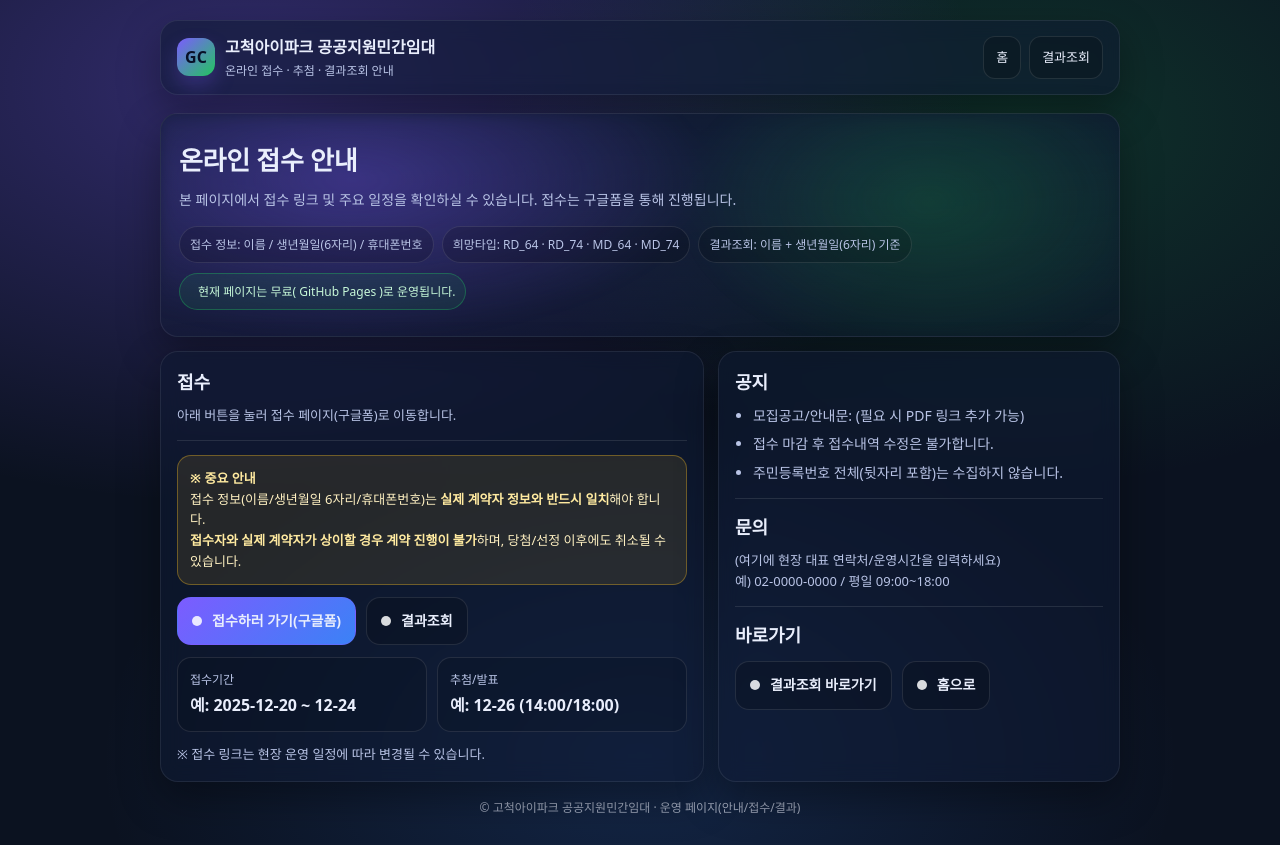
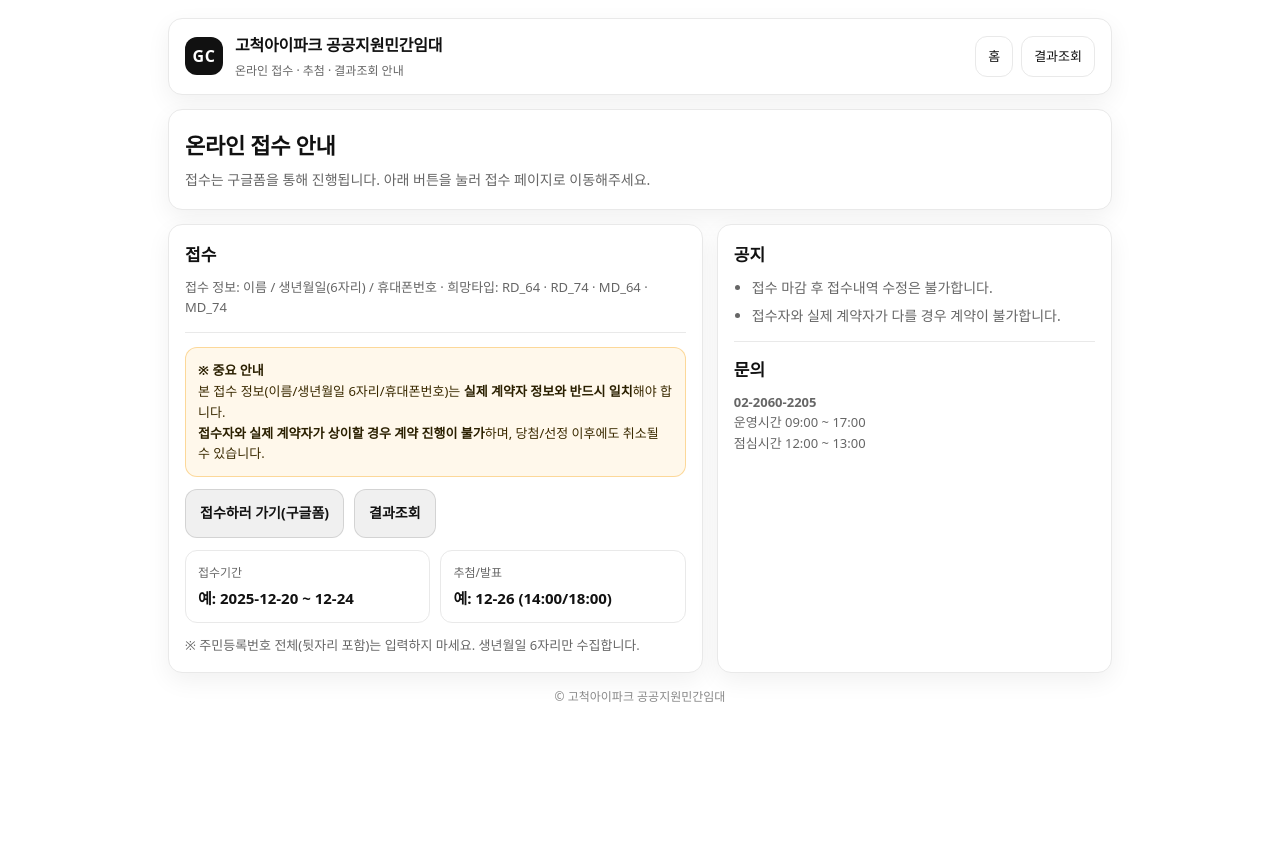
Before and after one commit to kochuk-ipark/kochuk-ipark, a plain HTML site: page index.html in a window 1280 px wide. After the commit the page ends 800 px from the top, so only its background shows below. Drawn offline with Linux system fonts and the light colour scheme.

Commit message:
Update index.html

```diff
--- a/index.html
+++ b/index.html
@@ -7,162 +7,138 @@
   <meta name="description" content="고척아이파크 공공지원민간임대 온라인 접수/추첨/결과 안내" />
   <style>
     :root{
-      --bg:#0b1220;
-      --card:#0f1a33cc;
-      --line:#223056;
-      --text:#e9eefc;
-      --muted:#b9c4e6;
-      --accent:#7c5cff;
-      --accent2:#22c55e;
-      --warn:#fbbf24;
-      --shadow: 0 16px 40px rgba(0,0,0,.35);
-      --radius:18px;
+      --bg:#ffffff;
+      --text:#111;
+      --muted:#666;
+      --line:#e9e9e9;
+      --card:#fff;
+      --shadow: 0 8px 24px rgba(0,0,0,.06);
+      --radius:14px;
+
+      /* 버튼(회색 + 약간 투명 느낌) */
+      --btn-bg: rgba(0,0,0,.06);
+      --btn-bg-hover: rgba(0,0,0,.10);
+      --btn-border: rgba(0,0,0,.12);
+      --btn-text:#111;
     }
     *{box-sizing:border-box}
     body{
       margin:0;
       font-family: system-ui, -apple-system, Segoe UI, Roboto, "Apple SD Gothic Neo", "Noto Sans KR", Arial, sans-serif;
+      background:var(--bg);
       color:var(--text);
-      background:
-        radial-gradient(1200px 700px at 20% 10%, rgba(124,92,255,.35), transparent 60%),
-        radial-gradient(900px 600px at 80% 15%, rgba(34,197,94,.18), transparent 60%),
-        radial-gradient(900px 600px at 50% 90%, rgba(59,130,246,.18), transparent 60%),
-        var(--bg);
       line-height:1.6;
     }
     a{color:inherit}
-    .wrap{max-width:1000px;margin:0 auto;padding:20px}
+    .wrap{max-width:980px;margin:0 auto;padding:18px}
+
     .topbar{
       display:flex;align-items:center;justify-content:space-between;gap:12px;
-      padding:14px 16px;border:1px solid rgba(255,255,255,.08);
-      background:rgba(15,26,51,.55);
-      backdrop-filter: blur(10px);
+      padding:14px 16px;
+      border:1px solid var(--line);
       border-radius: var(--radius);
+      background:var(--card);
       box-shadow: var(--shadow);
     }
-    .brand{display:flex;align-items:center;gap:10px}
+    .brand{
+      display:flex;align-items:center;gap:12px;
+      min-width:0;
+    }
     .logo{
       width:38px;height:38px;border-radius:12px;
-      background: linear-gradient(135deg, rgba(124,92,255,1), rgba(34,197,94,1));
-      display:grid;place-items:center;font-weight:800;color:#081027;
-      box-shadow: 0 10px 20px rgba(124,92,255,.25);
+      background:#111;color:#fff;
+      display:grid;place-items:center;
+      font-weight:800;letter-spacing:.5px;
+      flex:0 0 auto;
     }
-    .brand h1{font-size:16px;margin:0}
-    .brand p{margin:0;color:var(--muted);font-size:12px}
+    .brand h1{
+      margin:0;font-size:16px;letter-spacing:-.2px;
+      white-space:nowrap;overflow:hidden;text-overflow:ellipsis;
+    }
+    .brand p{margin:2px 0 0;color:var(--muted);font-size:12px}
     .nav{display:flex;gap:8px;flex-wrap:wrap}
     .nav a{
       text-decoration:none;
-      padding:10px 12px;border-radius:12px;
-      border:1px solid rgba(255,255,255,.10);
-      background:rgba(0,0,0,.18);
-      color:var(--text);
+      padding:9px 12px;
+      border-radius:12px;
+      border:1px solid var(--line);
+      background:#fff;
       font-size:13px;
+      color:#111;
     }
-    .nav a:hover{border-color:rgba(124,92,255,.6)}
+    .nav a:hover{background:rgba(0,0,0,.03)}
+
     .hero{
-      margin-top:18px;
-      padding:26px 18px;
+      margin-top:14px;
+      padding:18px 16px;
+      border:1px solid var(--line);
       border-radius: var(--radius);
-      border:1px solid rgba(255,255,255,.08);
-      background: linear-gradient(180deg, rgba(15,26,51,.75), rgba(15,26,51,.35));
+      background:var(--card);
       box-shadow: var(--shadow);
-      position:relative;
-      overflow:hidden;
     }
-    .hero:before{
-      content:"";
-      position:absolute;inset:-2px;
-      background:
-        radial-gradient(600px 260px at 20% 30%, rgba(124,92,255,.35), transparent 60%),
-        radial-gradient(420px 260px at 80% 40%, rgba(34,197,94,.18), transparent 60%);
-      filter: blur(8px);
-      z-index:0;
-    }
-    .hero > *{position:relative;z-index:1}
-    .hero h2{margin:0 0 8px;font-size:26px;letter-spacing:-.3px}
+    .hero h2{margin:0 0 6px;font-size:22px;letter-spacing:-.3px}
     .hero .sub{margin:0;color:var(--muted);font-size:14px}
-    .chips{display:flex;gap:8px;flex-wrap:wrap;margin-top:14px}
-    .chip{
-      font-size:12px;color:var(--muted);
-      border:1px solid rgba(255,255,255,.10);
-      background:rgba(0,0,0,.16);
-      padding:8px 10px;border-radius:999px;
-    }
 
     .grid{display:grid;grid-template-columns:1.15fr .85fr;gap:14px;margin-top:14px}
     @media (max-width:900px){ .grid{grid-template-columns:1fr} }
 
     .card{
+      border:1px solid var(--line);
       border-radius: var(--radius);
-      border:1px solid rgba(255,255,255,.08);
-      background:rgba(15,26,51,.55);
-      backdrop-filter: blur(10px);
+      background:var(--card);
       box-shadow: var(--shadow);
       padding:16px;
     }
-    .card h3{margin:0 0 8px;font-size:18px}
+    .card h3{margin:0 0 8px;font-size:17px}
     .muted{color:var(--muted);font-size:13px;margin:0}
-    .hr{height:1px;background:rgba(255,255,255,.10);margin:14px 0}
+    .hr{height:1px;background:var(--line);margin:14px 0}
 
     .warn{
-      border:1px solid rgba(251,191,36,.35);
-      background: rgba(251,191,36,.10);
-      padding:12px;border-radius:14px;
-      color:#fff1c2;
+      border:1px solid rgba(245, 159, 0, .35);
+      background: rgba(245, 159, 0, .08);
+      padding:12px;border-radius:12px;
+      color:#3a2a00;
       font-size:13px;
     }
-    .warn b{color:#ffeaa0}
+    .warn b{color:#2b2000}
 
     .btnrow{display:flex;gap:10px;flex-wrap:wrap;margin-top:12px}
     .btn{
-      display:inline-flex;align-items:center;gap:10px;
-      padding:12px 14px;border-radius:14px;
-      border:1px solid rgba(255,255,255,.10);
+      display:inline-flex;align-items:center;justify-content:center;
+      padding:12px 14px;
+      border-radius:12px;
+      border:1px solid var(--btn-border);
+      background: var(--btn-bg);
+      color:var(--btn-text);
       text-decoration:none;
       font-weight:700;
       font-size:14px;
-      transition:.15s transform ease, .15s border-color ease, .15s background ease;
-      user-select:none;
+      transition:.15s ease;
+      min-height:44px;
     }
-    .btn:hover{transform: translateY(-1px);border-color:rgba(124,92,255,.55)}
-    .btn.primary{
-      background: linear-gradient(135deg, rgba(124,92,255,1), rgba(59,130,246,1));
-      border-color: rgba(124,92,255,.35);
-    }
-    .btn.ghost{
-      background: rgba(0,0,0,.18);
-    }
-    .btn .dot{
-      width:10px;height:10px;border-radius:999px;background:rgba(255,255,255,.85)
-    }
+    .btn:hover{background:var(--btn-bg-hover)}
+    .btn:active{transform: translateY(1px)}
+    .btn.small{padding:10px 12px;font-size:13px;min-height:40px}
+
     .kpi{display:grid;grid-template-columns:1fr 1fr;gap:10px;margin-top:12px}
     .kpi .box{
-      border:1px solid rgba(255,255,255,.10);
-      background:rgba(0,0,0,.14);
-      border-radius:14px;padding:12px;
+      border:1px solid var(--line);
+      background:#fff;
+      border-radius:12px;
+      padding:12px;
     }
-    .kpi .box .t{font-size:12px;color:var(--muted)}
-    .kpi .box .v{font-size:16px;font-weight:800;margin-top:4px}
+    .kpi .t{font-size:12px;color:var(--muted)}
+    .kpi .v{font-size:15px;font-weight:800;margin-top:4px}
 
     ul{margin:8px 0 0;padding-left:18px}
     li{margin:6px 0;color:var(--muted);font-size:14px}
 
     .footer{
-      margin:16px 0 8px;
-      color:rgba(233,238,252,.65);
+      margin:14px 0 8px;
+      color:#888;
       font-size:12px;
       text-align:center;
     }
-    .badge{
-      display:inline-flex;align-items:center;gap:8px;
-      padding:8px 10px;border-radius:999px;
-      border:1px solid rgba(34,197,94,.35);
-      background: rgba(34,197,94,.10);
-      color:#c7f9d9;
-      font-size:12px;
-      margin-top:10px;
-    }
-    .badge .dot{background:rgba(34,197,94,.9)}
   </style>
 </head>
 
@@ -185,39 +161,30 @@
     <section class="hero">
       <h2>온라인 접수 안내</h2>
       <p class="sub">
-        본 페이지에서 접수 링크 및 주요 일정을 확인하실 수 있습니다.
-        접수는 구글폼을 통해 진행됩니다.
+        접수는 구글폼을 통해 진행됩니다. 아래 버튼을 눌러 접수 페이지로 이동해주세요.
       </p>
-
-      <div class="chips">
-        <div class="chip">접수 정보: 이름 / 생년월일(6자리) / 휴대폰번호</div>
-        <div class="chip">희망타입: RD_64 · RD_74 · MD_64 · MD_74</div>
-        <div class="chip">결과조회: 이름 + 생년월일(6자리) 기준</div>
-      </div>
-
-      <div class="badge"><span class="dot"></span> 현재 페이지는 무료( GitHub Pages )로 운영됩니다.</div>
     </section>
 
     <div class="grid">
       <!-- 왼쪽: 접수 -->
       <section class="card">
         <h3>접수</h3>
-        <p class="muted">아래 버튼을 눌러 접수 페이지(구글폼)로 이동합니다.</p>
+        <p class="muted">접수 정보: 이름 / 생년월일(6자리) / 휴대폰번호 · 희망타입: RD_64 · RD_74 · MD_64 · MD_74</p>
 
         <div class="hr"></div>
 
         <div class="warn">
           <b>※ 중요 안내</b><br>
-          접수 정보(이름/생년월일 6자리/휴대폰번호)는 <b>실제 계약자 정보와 반드시 일치</b>해야 합니다.<br>
+          본 접수 정보(이름/생년월일 6자리/휴대폰번호)는 <b>실제 계약자 정보와 반드시 일치</b>해야 합니다.<br>
           <b>접수자와 실제 계약자가 상이할 경우 계약 진행이 불가</b>하며, 당첨/선정 이후에도 취소될 수 있습니다.
         </div>
 
         <div class="btnrow">
-          <a class="btn primary" href="https://docs.google.com/forms/d/e/1FAIpQLSfvXN72wx8Zfph0JtVObqQzXfW7203fcp-uLr0FhL2_fNi9Ug/viewform?usp=publish-editor" target="_blank" rel="noopener">
-            <span class="dot"></span> 접수하러 가기(구글폼)
+          <a class="btn" href="PASTE_GOOGLE_FORM_LINK_HERE" target="_blank" rel="noopener">
+            접수하러 가기(구글폼)
           </a>
-          <a class="btn ghost" href="results.html">
-            <span class="dot"></span> 결과조회
+          <a class="btn" href="results.html">
+            결과조회
           </a>
         </div>
 
@@ -233,7 +200,7 @@
         </div>
 
         <p class="muted" style="margin-top:12px;">
-          ※ 접수 링크는 현장 운영 일정에 따라 변경될 수 있습니다.
+          ※ 주민등록번호 전체(뒷자리 포함)는 입력하지 마세요. 생년월일 6자리만 수집합니다.
         </p>
       </section>
 
@@ -241,31 +208,23 @@
       <aside class="card">
         <h3>공지</h3>
         <ul>
-          <li>모집공고/안내문: (필요 시 PDF 링크 추가 가능)</li>
           <li>접수 마감 후 접수내역 수정은 불가합니다.</li>
-          <li>주민등록번호 전체(뒷자리 포함)는 수집하지 않습니다.</li>
+          <li>접수자와 실제 계약자가 다를 경우 계약이 불가합니다.</li>
         </ul>
 
         <div class="hr"></div>
 
         <h3>문의</h3>
         <p class="muted">
-          (여기에 현장 대표 연락처/운영시간을 입력하세요)<br>
-          예) 02-0000-0000 / 평일 09:00~18:00
+          <b>02-2060-2205</b><br>
+          운영시간 09:00 ~ 17:00<br>
+          점심시간 12:00 ~ 13:00
         </p>
-
-        <div class="hr"></div>
-
-        <h3>바로가기</h3>
-        <div class="btnrow">
-          <a class="btn ghost" href="results.html"><span class="dot"></span> 결과조회 바로가기</a>
-          <a class="btn ghost" href="index.html"><span class="dot"></span> 홈으로</a>
-        </div>
       </aside>
     </div>
 
     <div class="footer">
-      © 고척아이파크 공공지원민간임대 · 운영 페이지(안내/접수/결과)
+      © 고척아이파크 공공지원민간임대
     </div>
   </div>
 </body>
```
